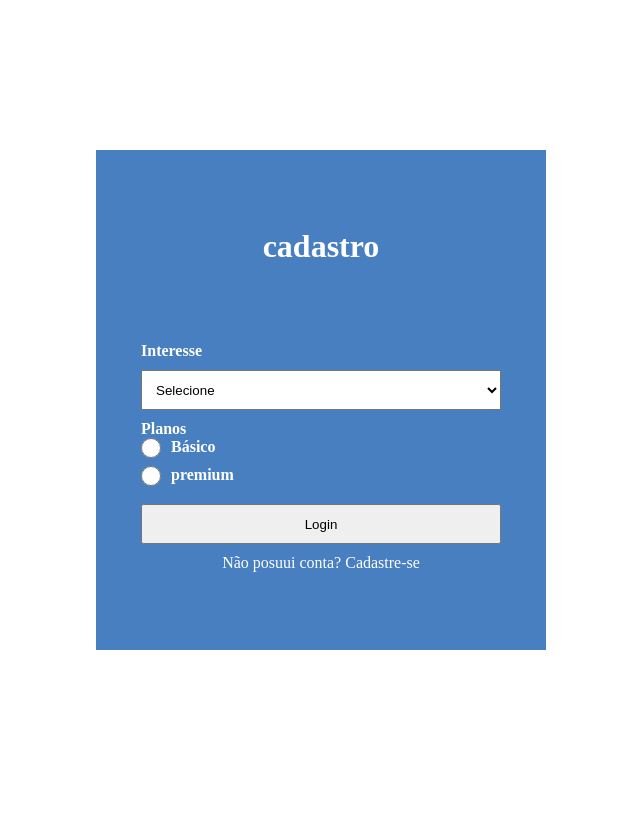
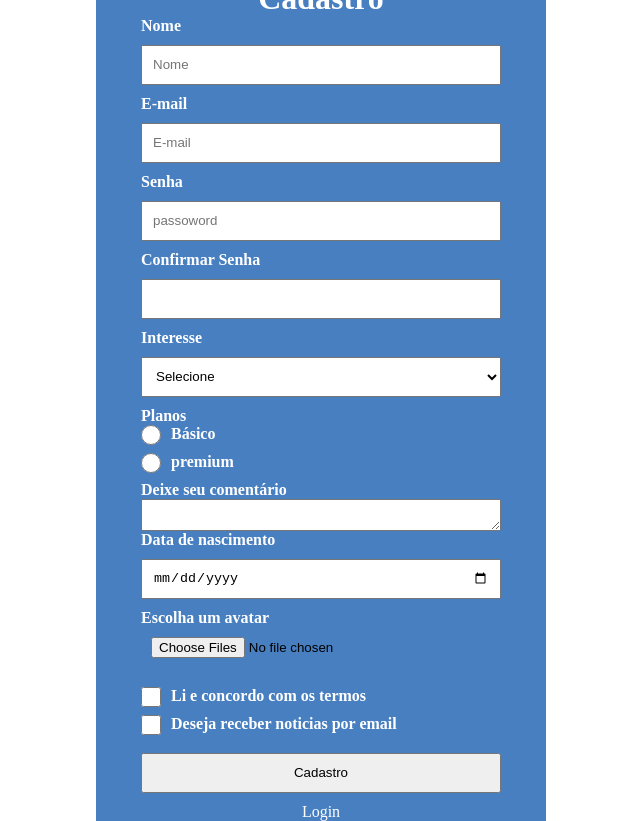
Before and after one commit to JacquelineCasali/formulario-html-001, a plain HTML site: page cadastro.html in a window 1280 px wide. Shown: the whole page, without its empty margins (319-959 px from the left). Before the commit the page ends 800 px from the top, so only its background shows below. Drawn offline with Linux system fonts and the light colour scheme.

Commit message:
formulario

```diff
--- a/cadastro.html
+++ b/cadastro.html
@@ -11,17 +11,38 @@
     <main>
 <section
  id="container-signup">
-<h2>cadastro</h2>
-<form action="/login" method="get">
+<h2>Cadastro</h2>
+<form  method="get">
+    <div class="container-input">
+        <label for="name">Nome</label>
+        <input type="text" name="name" id="name" placeholder="Nome"/>
+         </div>
+    <div class="container-input">
+            <label for="email">E-mail</label>
+             <input id= "email" type="email" name="email" placeholder="E-mail"/>
+         </div>
+
+<div class="container-input">
+    <label for="passoword">Senha</label>
+    <input type="passoword" name="passoword" placeholder="passoword" id="passoword"/>
+</div>
+<div class="container-input">
+    <label for="confirm-passoword">Confirmar Senha</label>
+    <input type="passoword" name="confirmpassoword" id="passoword"/>
+</div>
+
 <!-- required obrigatorio -->
 <div class="container-input">
    <label for="Interest">Interesse</label>
+<!-- colocando multiple permite selecionar varios options -->
    <select name="Interest" id="Interest">
  <option value="" selocted>Selecione</option>
  <option value="chocolate">Chocolate</option>
  <option value="nozes">Nozes</option>
 </select>
 </div>
+
+
 <div class="container-input">
     <label>Planos</label>
 <div class="container-radio">
@@ -33,18 +54,35 @@
 <label for="premium">premium</label>
  </div>
     </div>
+<div class="container-input">
+ <label for="comment-id">Deixe seu comentário</label>
+<textarea name="comment"id=comment-id>
+
+</textarea>
+</div>
+<div class="container-input">
+    <label for="birthdate-id">Data de nascimento</label>
+ <input type="date" name="birthdate" id="birthdate-id" min="2022-04-05" max="2025-04-05" />
+   </div>
+   <div class="container-input">
+    <label for="avatar-id">Escolha um avatar</label>
+ <input type="file" name="avatar" id="avatar-id" accept=".png,.jpeg,.png, mp4, " multiple />
+   </div>
+
+   <div class="container-input">
+
+<div class="container-checkbox">
+    <input type="checkbox" name="agree" id="agree-id" required/>
+<label for="agree-id">Li e concordo com os termos</label>
+</div>
+<div class="container-checkbox">
+    <input type="checkbox" name="newsletter" id="newsletter-id"/>
+<label for="newsletter-id">Deseja receber noticias por email</label>
+</div>
 
 
-
-
-
-
-
-
-
-
-<input type="submit" value="Login"/>
-<a href="./cadastro.html">Não posuui conta? Cadastre-se </a>
+<input type="submit" value="Cadastro"/>
+<a href="./">Login</a>
 </form>
 </section>
 </main>
--- a/css/styles.css
+++ b/css/styles.css
@@ -37,6 +37,8 @@ section#container-login h2{
     }
     .container-input{
         width: 100%;
+        display: flex;
+        flex-direction: column;
     }
     #container-login form input {
         width: 100%;
@@ -53,6 +55,7 @@ section#container-login h2{
     a{
         color:#ffff;
         text-decoration: none;
+        text-align: center;
     }
 
 a:hover{
@@ -94,18 +97,22 @@ a:hover{
     margin:10px 0
 
 }
-.container-radio{
+.container-radio,
+.container-checkbox{
 display: flex;
 
 }
 
-
-#container-signup .container-radio label{
+#container-signup .container-radio label,
+#container-signup .container-checkbox label
+{
     padding: 0 10px;
     margin-bottom: 10px;
 }
 
-#container-signup .container-radio input[type="radio"] {
+#container-signup .container-radio input[type="radio"],
+#container-signup .container-checkbox input[type="checkbox"] {
+
     width: 20px;
     height: 20px;
     cursor: pointer;
```
